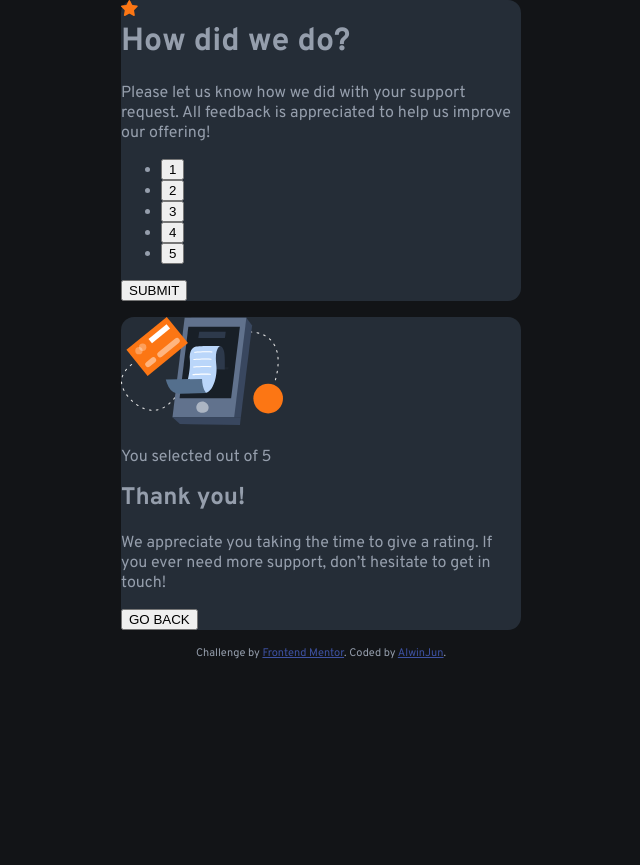
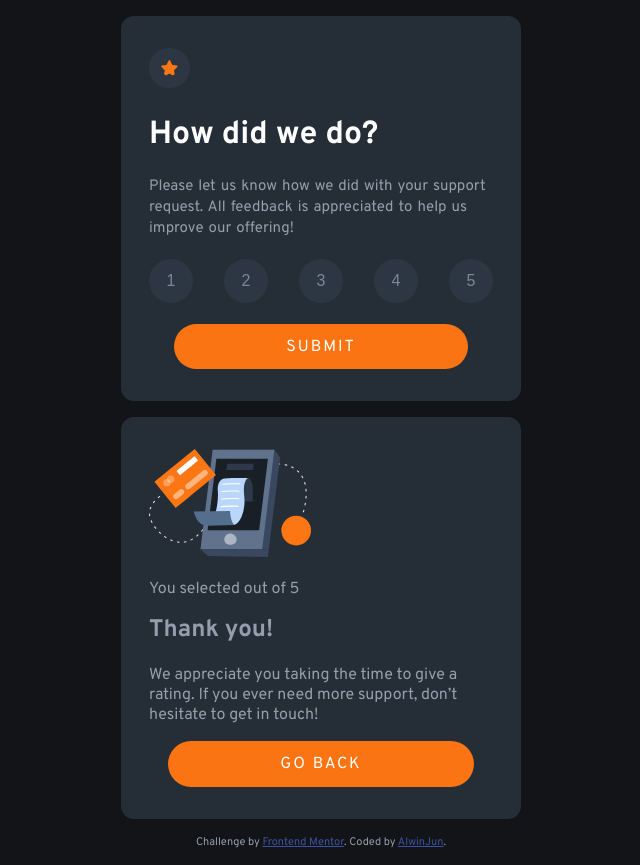
Before and after one commit to AlwinJun/interactive-rating-component, a plain HTML site: page index.html in a window 1280 px wide. Shown: the whole page, without its empty margins (319-959 px from the left). Before the commit the page ends 800 px from the top, so only its background shows below. Drawn offline with Linux system fonts and the light colour scheme.

Commit message:
Update style in  submit card

```diff
--- a/style.css
+++ b/style.css
@@ -9,7 +9,7 @@
   --clr-white: hsl(0, 0%, 100%);
   --clr-light-grey: hsl(217, 12%, 63%);
   --clr-medium-grey: hsl(216, 12%, 54%);
-  --clr-drak-blue: hsl(213, 19%, 18%);
+  --clr-dark-blue: hsl(213, 19%, 18%);
   --clr-very-dar-blue: hsl(216, 12%, 8%);
 
   --fs-body: .938rem;
@@ -19,7 +19,7 @@
 
 body{
   margin: 0;
-  padding: 0;
+  padding: 1rem;
   font-family: var(--ff-main);
   background-color: var(--clr-very-dar-blue);
   color: var(--clr-light-grey);
@@ -35,14 +35,86 @@ h3{
 
 .card{
   max-width: 25rem;
-  background-color: var(--clr-drak-blue);
+  background-color: var(--clr-dark-blue);
   border-radius: 13px;
   margin: 0 auto 1rem;
 }
 
-/* === Submit CArd === */
+.card-content {
+  padding: 2rem 1.75rem;
+}
 
+ul{
+  list-style: none;
+}
 
+ul li{
+  padding: 0;
+  margin: 0;
+}
+
+button{
+  border: none;
+}
+
+/* === Submit Card === */
+.submit-card{
+  --margin-bottom: 1.3rem;
+}
+
+.submit-card img.star{
+  padding: .75rem;
+  border-radius: 50%;
+  background-color: hsla(212, 19%, 26%, 0.514);
+  margin-bottom: var(--margin-bottom);
+}
+
+.submit-card h1{
+  color: var(--clr-white);
+  font-weight: 700;
+  margin-bottom: var(--margin-bottom);
+}
+
+.submit-card p{
+  font-size: var(--fs-body);
+  line-height: 1.4;
+  word-spacing: 1.5px;
+  margin-bottom: var(--margin-bottom);
+}
+
+.btn-rating{
+  margin-bottom: var(--margin-bottom);
+}
+
+.btn-rating ul{
+  padding-left: 0;
+  display: flex;
+  justify-content: space-between;
+  flex-wrap: wrap;
+}
+
+.btn-rating ul li button{
+  color: var(--clr-medium-grey);
+  font-size: 1rem;
+  padding: .8rem 1.1rem;
+  border-radius: 50%;
+  background-color: hsla(212, 19%, 26%, 0.514);
+}
+
+button.submit-btn{
+  color: var(--clr-white);
+  font-family: var(--ff-main);
+  font-size: 1rem;
+  font-weight: 400;
+  letter-spacing: 2px;
+  padding: .8rem 7rem;
+  margin: auto;
+  display: block;
+  border-radius: 10rem;
+  background-color: var(--clr-orange);
+}
+
+/* === Thank You Card */
 
 .attribution {
   font-size: 11px;
```
Lines whose indentation alone changed are shown as unchanged.
